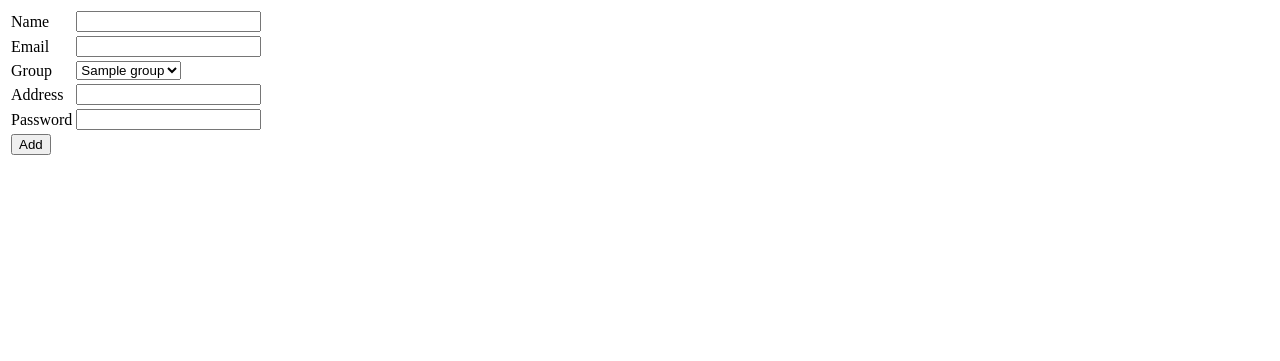
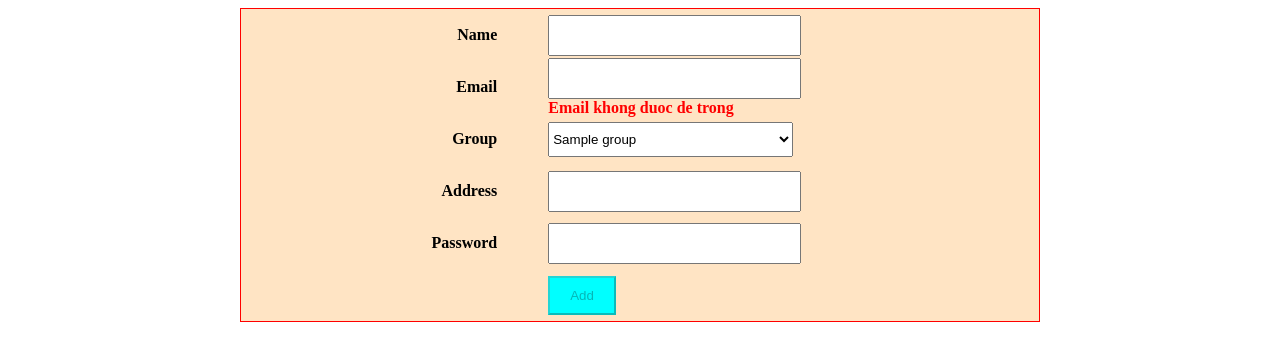
Before and after one commit to npv34/VT_C0321G1_demo_web_app, a PHP site: page /view/books/add.php in a window 1280 px wide. Shown: the top 361 px of the page. Run offline with PHP 8.4, Linux system fonts and the light colour scheme; tables that the repository leaves empty or names only in its code hold one stand-in row (values such as "Sample post").

Commit message:
validation data form add user

```diff
--- /dev/null
+++ b/public/css/style.css
@@ -0,0 +1,57 @@
+table {
+    width: 100%;
+    border-collapse: collapse;
+}
+ td {
+    height: 50px;
+}
+
+#list-user td {
+    text-align: center;
+}
+
+#form-add-user {
+    border: 1px solid red;
+}
+
+.container {
+    width: 800px;
+    margin: 0 auto;
+    background-color: bisque;
+}
+
+.add-user {
+    background-color: aqua;
+}
+
+.delete-user {
+    color: white;
+    text-decoration: none;
+    background-color: red;
+    padding: 5px;
+    border-radius: 5px;
+}
+
+.td-title {
+    text-align: right;
+    padding-right: 50px;
+    font-weight: bold;
+}
+
+.td-title:hover {
+    color: red;
+}
+
+#form-add-user input, select {
+    height: 70%;
+    width: 50%;
+}
+
+#btn-add-user {
+    background-color: aqua;
+    padding: 10px 20px;
+}
+
+#error-email {
+    color: red;
+}
--- /dev/null
+++ b/public/js/my.js
@@ -0,0 +1,12 @@
+function validationForm() {
+    let value = document.getElementById('email-user').value;
+    if (!value) {
+        document.getElementById('btn-add-user').disabled = true
+        document.getElementById('error-email').innerHTML = 'Email khong duoc de trong'
+    } else  {
+        document.getElementById('btn-add-user').disabled = false
+        document.getElementById('error-email').innerHTML = ''
+
+    }
+}
+validationForm();
--- a/view/books/add.php
+++ b/view/books/add.php
@@ -12,20 +12,35 @@ if ($_SERVER['REQUEST_METHOD'] == 'POST') {
 $groupController = new GroupController();
 $groups = $groupController->getAll();
 ?>
-
-
-<form action="" method="post">
-    <table>
+<!doctype html>
+<html lang="en">
+<head>
+    <meta charset="UTF-8">
+    <meta name="viewport"
+          content="width=device-width, user-scalable=no, initial-scale=1.0, maximum-scale=1.0, minimum-scale=1.0">
+    <meta http-equiv="X-UA-Compatible" content="ie=edge">
+    <title>Document</title>
+    <link rel="stylesheet" href="../../public/css/style.css">
+</head>
+<body>
+<div class="container">
+    <form action="" method="post" id="form-add-user">
+        <table id="add-user">
             <tr>
-            <td>Name</td>
+                <td class="td-title">Name</td>
                 <td><input type="text" name="name"></td>
             </tr>
             <tr>
-            <td>Email</td>
-            <td><input type="text" name="email"></td>
+                <td class="td-title">Email</td>
+                <td>
+                    <input type="text" onkeyup="validationForm()" id="email-user" name="email">
+                    <br>
+                    <strong id="error-email"></strong>
+                </td>
+
             </tr>
             <tr>
-            <td>Group</td>
+                <td class="td-title">Group</td>
                 <td>
                     <select name="group_id" id="">
                         <?php foreach ($groups as $item): ?>
@@ -35,17 +50,22 @@ $groups = $groupController->getAll();
                 </td>
             </tr>
             <tr>
-            <td>Address</td>
+                <td class="td-title">Address</td>
                 <td><input type="text" name="address"></td>
             </tr>
             <tr>
-            <td>Password</td>
+                <td class="td-title">Password</td>
                 <td><input type="text" name="password"></td>
             </tr>
             <tr>
-            <td>
-                <button type="submit">Add</button>
+                <td class="td-title">
+
                 </td>
+                <td><button type="submit" id="btn-add-user">Add</button></td>
             </tr>
         </table>
     </form>
+    <script src="../../public/js/my.js"></script>
+</div>
+</body>
+</html>
```
Also changed, not shown: index.php (+6 -8 lines). Lines whose indentation alone changed are shown as unchanged.
